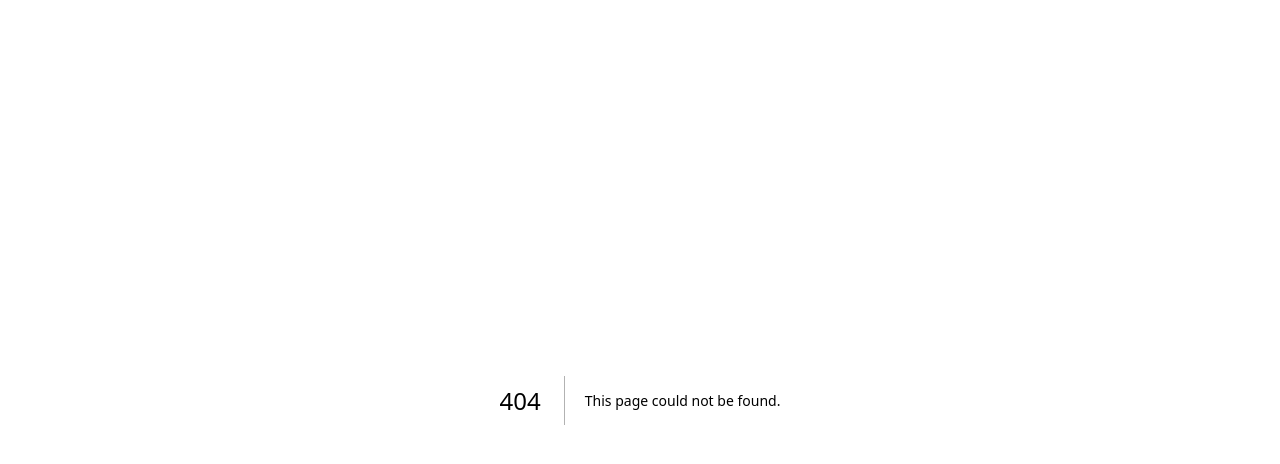
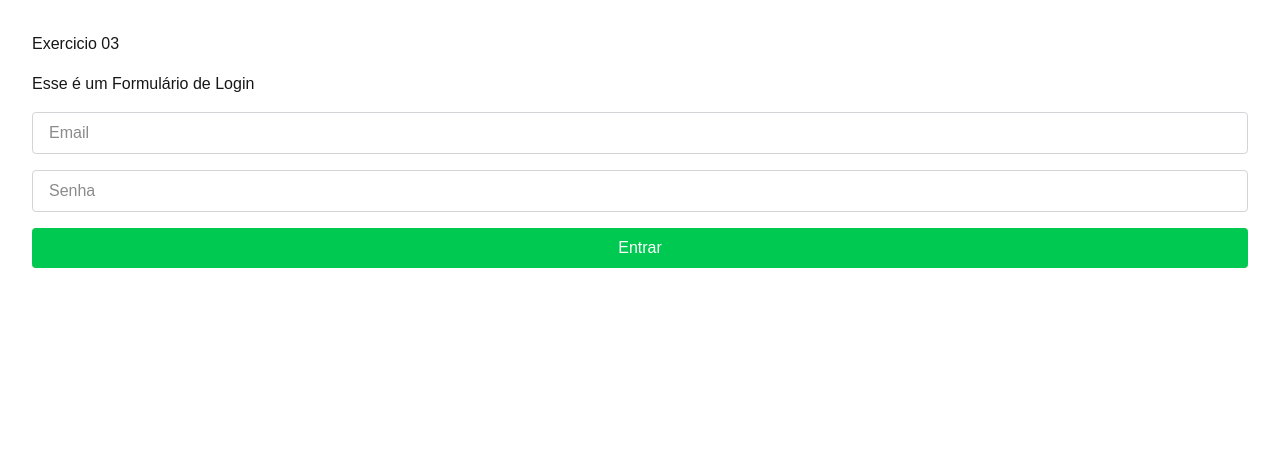
Before and after one commit to leticiafonsecaa/versionamento-react-rpv, a Next.js app: page /exercicio-3 in a window 1280 px wide. Before the commit this address had no page. Shown: the top 464 px of the page. Built offline with nearby package versions, Linux system fonts and the light colour scheme.

Commit message:
adcionado exercicio 3

```diff
--- /dev/null
+++ b/src/pages/exercicio-3/index.tsx
@@ -0,0 +1,41 @@
+import { useState } from 'react';
+
+export default function Ex03() {
+
+    const [email, setEmail] = useState('');
+    const [senha, setSenha] = useState('');
+
+    function handleLogin () {
+        if (email === '' || senha === '') {
+            alert('Preencha todos os campos');
+        } else {
+            alert('Login feito!');
+        }
+    }
+     return(
+        <div className="p-8 flex flex-col gap-4">
+            <h1>Exercicio 03</h1>
+            <p>Esse é um Formulário de Login</p>
+
+            <input
+            className="border border-zinc-300 px-4 py-2 rounded"
+            type= 'text'
+            placeholder= 'Email'
+            value= {email}
+            onChange= {(e) => setEmail(e.target.value)}
+            />
+
+            <input
+            className="border border-zinc-300 px-4 py-2 rounded"
+            type= 'password'
+            placeholder= 'Senha'
+            value= {senha}
+            onChange= {(e) => setSenha(e.target.value)}
+            />
+
+            <button className="bg-green-500 hover:bg-green-600 text-white px-4 py-2 rounded" onClick={handleLogin}>
+            Entrar
+            </button>
+        </div>
+    );
+}
```
